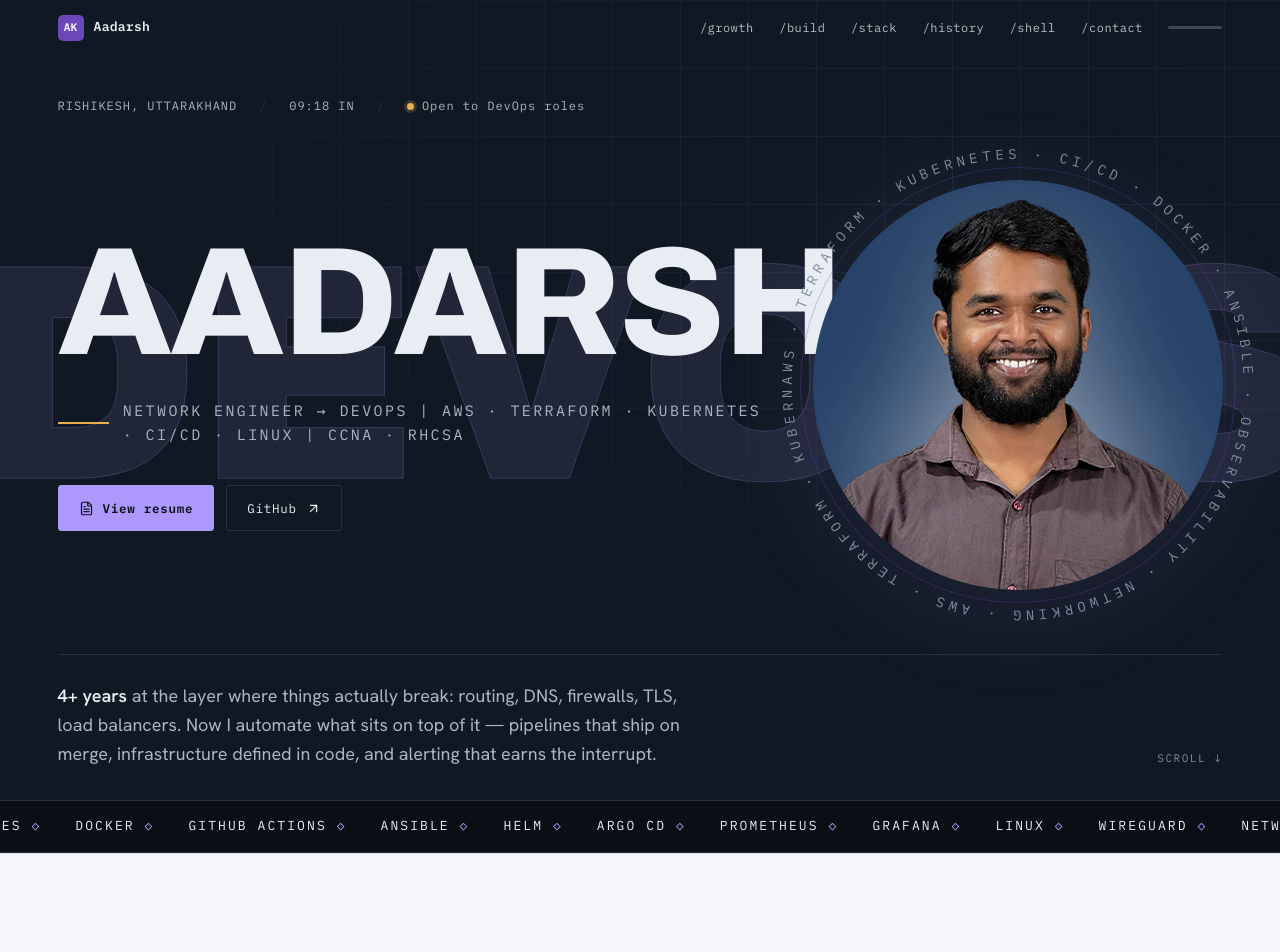
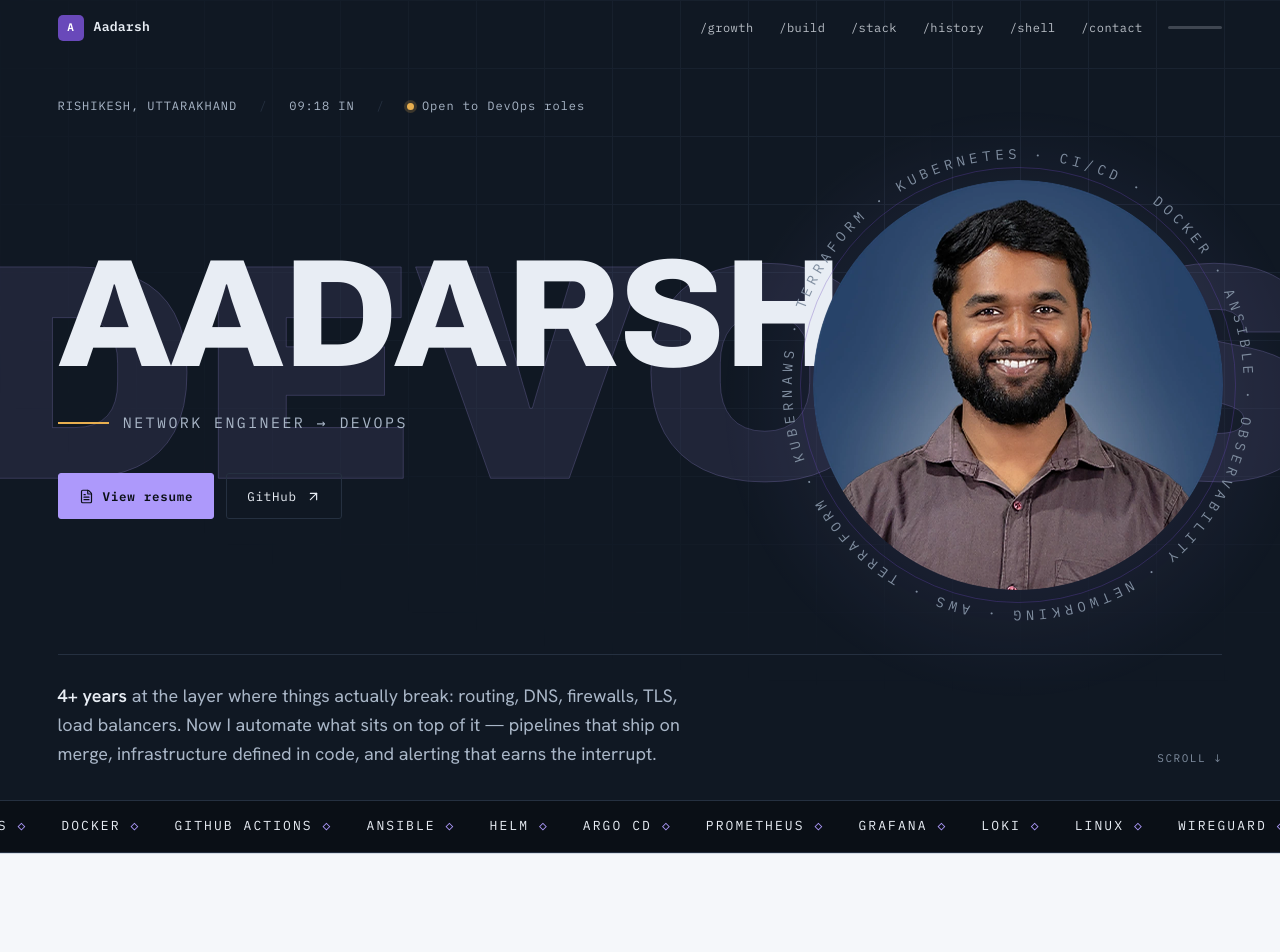
Before and after one commit to aaadarshkumar/aaadarshkumar.github.io, a React (Vite) app: page / in a window 1280 px wide. Shown: the top 952 px of the page. Built offline with nearby package versions, Linux system fonts and the light colour scheme.

Commit message:
Sync Profile Name

```diff
--- a/index.html
+++ b/index.html
@@ -8,7 +8,7 @@
     <title>Aadarsh — Network Engineer → DevOps</title>
     <meta
       name="description"
-      content="Aadarsh — Network engineer moving into DevOps. 4+ years across AWS, Linux, networking, CI/CD, Terraform, Docker and Kubernetes."
+      content="Aadarsh — network engineer moving into DevOps. 4+ years across AWS, Linux, networking, CI/CD, Terraform, Docker and Kubernetes. Based in Rishikesh, India."
     />
     <link rel="canonical" href="https://aaadarshkumar.github.io/" />
 
@@ -52,7 +52,10 @@
         "@context": "https://schema.org",
         "@type": "Person",
         "name": "Aadarsh",
-        "jobTitle": "Network Engineer → DevOps",
+        "givenName": "Aadarsh",
+        "alternateName": "Aadarsh Kumar",
+        "jobTitle": "Network Engineer",
+        "worksFor": { "@type": "Organization", "name": "Rubico" },
         "url": "https://aaadarshkumar.github.io/",
         "email": "aadarshkumar9916@gmail.com",
         "address": { "@type": "PostalAddress", "addressLocality": "Rishikesh", "addressRegion": "Uttarakhand", "addressCountry": "IN" },
@@ -60,7 +63,7 @@
           "https://github.com/aaadarshkumar",
           "https://www.linkedin.com/in/aadarsh-kumar-795101212"
         ],
-        "knowsAbout": ["DevOps", "Amazon Web Services", "Terraform", "Kubernetes", "Docker", "CI/CD", "Ansible", "Linux administration", "Computer networking", "Observability"]
+        "knowsAbout": ["DevOps", "Platform engineering", "Amazon Web Services", "Terraform", "Kubernetes", "Docker", "CI/CD", "GitOps", "Ansible", "Linux administration", "Computer networking", "Observability", "WireGuard"]
       }
     </script>
   </head>
--- a/src/components/Hero.tsx
+++ b/src/components/Hero.tsx
@@ -1,5 +1,5 @@
 import { ArrowUpRight, FileText } from 'lucide-react'
-import { heroGhost, heroThesis, portrait, profile, resume, yearsSinceStart } from '../data'
+import { fullName, heroGhost, heroThesis, portrait, profile, resume, yearsSinceStart } from '../data'
 import { useLocalTime } from '../lib/hooks'
 
 const RING_TEXT = 'AWS · TERRAFORM · KUBERNETES · CI/CD · DOCKER · ANSIBLE · OBSERVABILITY · NETWORKING · '
@@ -35,7 +35,7 @@ export function Hero() {
         <div className="hero__intro">
           <h1 className="hero__name dsp">
             <span>{profile.first}</span>
-            <span className="l2">{profile.last}</span>
+            {profile.last ? <span className="l2">{profile.last}</span> : null}
           </h1>
 
           <p className="hero__role">{profile.role}</p>
@@ -63,7 +63,7 @@ export function Hero() {
             src={portrait}
             width={800}
             height={800}
-            alt={`${profile.first} ${profile.last}`}
+            alt={fullName}
             fetchPriority="high"
           />
           <span className="port__edge" aria-hidden="true" />
--- a/src/components/History.tsx
+++ b/src/components/History.tsx
@@ -1,4 +1,4 @@
-import { priorCerts, profile, roles, socials } from '../data'
+import { fullName, priorCerts, profile, roles, socials } from '../data'
 
 export function History() {
   return (
@@ -85,7 +85,7 @@ export function Contact() {
 
       <footer className="foot">
         <span>
-          © {new Date().getFullYear()} {profile.first} {profile.last} · {profile.city}
+          © {new Date().getFullYear()} {fullName} · {profile.city}
         </span>
         <a href="#top">Back to top ↑</a>
       </footer>
--- a/src/components/Shell.tsx
+++ b/src/components/Shell.tsx
@@ -1,6 +1,6 @@
 import { useEffect, useMemo, useRef, useState } from 'react'
 import type { KeyboardEvent, ReactNode } from 'react'
-import { badges, credentials, profile, resume, roles, stack, yearsSinceStart } from '../data'
+import { badges, credentials, fullName, profile, resume, roles, stack, yearsSinceStart } from '../data'
 import type { ShellCommand } from '../types'
 
 const HOST = 'aadarsh@cloud'
@@ -13,7 +13,7 @@ function buildCommands(): ShellCommand[] {
       command: 'whoami',
       description: 'who you are talking to',
       output: [
-        `${profile.first} ${profile.last} — ${profile.role}`,
+        `${fullName} — ${profile.role}`,
         `${profile.city}, ${profile.country} · ${yearsSinceStart()}+ years in networking and infrastructure`,
         'moving into DevOps and platform engineering — networking is the foundation, not the exit',
       ],
@@ -90,7 +90,7 @@ export function Shell() {
   const commands = useMemo(() => buildCommands(), [])
   const [lines, setLines] = useState<Line[]>([
     { kind: 'in', body: 'whoami' },
-    { kind: 'out', body: `${profile.first} ${profile.last} — ${profile.role}` },
+    { kind: 'out', body: `${fullName} — ${profile.role}` },
     {
       kind: 'out',
       body: <span className="shell__hint">type `help` for the list of commands</span>,
--- a/src/components/SiteHeader.tsx
+++ b/src/components/SiteHeader.tsx
@@ -1,5 +1,5 @@
 import { useStuck } from '../lib/hooks'
-import { profile } from '../data'
+import { fullName, monogram } from '../data'
 
 const NAV = [
   { label: '/growth', href: '#growth' },
@@ -17,10 +17,10 @@ export function SiteHeader() {
     <header className={`chrome${stuck ? ' stuck' : ''}`}>
       <a className="chrome__mark" href="#top">
         <span className="chrome__mono" aria-hidden="true">
-          AK
+          {monogram}
         </span>
         <span className="chrome__name">
-          {profile.first} {profile.last}
+          {fullName}
         </span>
       </a>
 
--- a/src/data/index.ts
+++ b/src/data/index.ts
@@ -5,7 +5,7 @@
 
 import { Github, Linkedin, FileText, Mail } from 'lucide-react'
 import portrait from '../assets/portrait.webp'
-import resume from '../assets/aadarsh_kumar_resume.pdf'
+import resume from '../assets/aadarsh_resume.pdf'
 import lfs162Art from '../assets/badges/lfs162.webp'
 import lfs158Art from '../assets/badges/lfs158.webp'
 import awsCpArt from '../assets/badges/aws-cloud-practitioner.webp'
@@ -29,8 +29,13 @@ export { portrait, resume }
 
 export const profile = {
   first: 'Aadarsh',
+  /** Empty on purpose — legal name on DL, Aadhaar and PAN is the single
+   *  name "Aadarsh". Render names via `fullName` below, never by
+   *  concatenating first + last, or you get a trailing space. */
   last: '',
-  role: 'Network Engineer → DevOps | AWS · Terraform · Kubernetes · CI/CD · Linux | CCNA · RHCSA',
+  /** Positioning line, not an employment title. The verifiable job title
+   *  lives in `roles` below and must match LinkedIn exactly. */
+  role: 'Network Engineer → DevOps',
   city: 'Rishikesh, Uttarakhand',
   country: 'IN',
   /** IANA zone used by the live clock in the hero */
@@ -47,6 +52,12 @@ export const profile = {
   /** Career start. Drives the year count in the hero and `uptime`. */
   startedISO: '2022-01-01',
 }
+
+/** Name as one string — safe whether or not `last` is set. */
+export const fullName = [profile.first, profile.last].filter(Boolean).join(' ')
+
+/** Monogram for the sticky header. */
+export const monogram = (profile.first[0] + (profile.last[0] ?? '')).toUpperCase()
 
 /** Huge word behind the hero. Keep it short — one word reads best. */
 export const heroGhost = 'DEVOPS'
@@ -77,15 +88,15 @@ export const aboutChips = [
 export const aboutCopy: string[] = [
   'I have spent four years running networks and Linux infrastructure — routing and switching, DNS, firewall policy, VPN tunnels, certificates, load balancers, and the servers underneath all of it. I am now moving deliberately into DevOps and platform engineering.',
   'The networking background turns out to be the useful part rather than the thing I am leaving behind. A security group that is one port too tight, a health check aimed at the wrong port, an MTU mismatch inside an overlay, a certificate that expired on a Saturday — that is where most production incidents actually live, and it is the layer I have been debugging for years.',
-  'So when a pipeline goes green but traffic still will not flow, I know where to look. Day to day I am building CI/CD in GitHub Actions, describing AWS in Terraform and Ansible instead of clicking it, packaging with Docker, and wiring Prometheus and Grafana so an alert still means something.',
+  'Day to day that now means provisioning workstations through a GitOps pipeline instead of a checklist, managing roughly a hundred mixed Linux, macOS and Windows endpoints as version-controlled config, running a threat-detection and log pipeline that routes real signal to chat, and building CI/CD in GitHub Actions. So when a pipeline goes green but traffic still will not flow, I know where to look.',
 ]
 
 export const sheet: SheetRow[] = [
-  { key: 'Now', value: 'Network Engineer  , Rubico' },
-  { key: 'Moving to', value: 'DevOps / Platform engineering' },
-  { key: 'Foundation', value: '4+ yrs networking, Linux, AWS' },
-  { key: 'Deepening', value: 'Kubernetes · Terraform · GitOps' }
-  // { key: 'Certified', value: 'CCNA · RHCSA · MCSA · AWS CCP' },
+  { key: 'Now', value: 'Network Engineer, Rubico' },
+  { key: 'Moving to', value: 'DevOps / platform engineering' },
+  { key: 'Foundation', value: `${yearsSinceStart()}+ yrs networking, Linux, AWS` },
+  { key: 'Deepening', value: 'Kubernetes · Terraform · GitOps' },
+  { key: 'Certified', value: 'CCNA · RHCSA · AWS CCP · LFS158 · LFS162' },
 ]
 
 /* ---------- ticker ---------- */
@@ -101,6 +112,7 @@ export const tickerItems = [
   'Argo CD',
   'Prometheus',
   'Grafana',
+  'Loki',
   'Linux',
   'WireGuard',
   'Networking',
@@ -111,7 +123,7 @@ export const tickerItems = [
 
 /* ---------- what I build ----------
    Spans are tuned to fill the 12-column grid exactly:
-   Wide(8) + Third(4) | Third + Third + Third | Half(6) + Half(6)
+   Wide(8) + Third(4) | Wide(8) + Third(4) | Third×3 | Third×3
    Reorder freely, but keep each row adding up to 12.                */
 
 export const work: WorkItem[] = [
@@ -131,6 +143,24 @@ export const work: WorkItem[] = [
       'Provisioning and securing EC2, VPC, RDS and S3 — subnets, route tables, security groups and IAM boundaries, not just instances.',
     tags: ['EC2', 'VPC', 'RDS', 'S3', 'IAM'],
     glyph: 'cloud',
+    span: Span.Third,
+  },
+  {
+    title: 'GitOps workstation provisioning',
+    kind: 'GitOps · Configuration',
+    description:
+      'Ansible playbooks orchestrated through Gitea Actions as a multi-job DAG, with a composite action for the setup every job shares. Machine build-out went from a manual checklist to a reviewed merge — privilege escalation, package-source compatibility across Ubuntu releases and secure key handling all solved inside the pipeline rather than by hand each time.',
+    tags: ['Ansible', 'Gitea Actions', 'GitOps', 'Bash', 'Linux'],
+    glyph: 'script',
+    span: Span.Wide,
+  },
+  {
+    title: 'Endpoint fleet as code',
+    kind: 'Endpoint · Config as code',
+    description:
+      'Roughly 99 mixed Linux, macOS and Windows hosts managed as version-controlled configuration, with a systemd watchdog that tells a deliberate stop apart from a real failure before it raises an alert.',
+    tags: ['Fleet', 'osquery', 'systemd', 'GitOps'],
+    glyph: 'server',
     span: Span.Third,
   },
   {
@@ -161,22 +191,22 @@ export const work: WorkItem[] = [
     span: Span.Third,
   },
   {
+    title: 'Threat detection and log pipeline',
+    kind: 'Security · Observability',
+    description:
+      'CrowdSec, Suricata and ClamAV across exposed hosts, with logs shipped over an encrypted tunnel into Loki and Grafana alert rules routing real signal to chat.',
+    tags: ['CrowdSec', 'Suricata', 'Grafana Alloy', 'Loki', 'WireGuard'],
+    glyph: 'network',
+    span: Span.Third,
+  },
+  {
     title: 'WireGuard VPN infrastructure',
     kind: 'Networking · Cloud',
     description:
-      'Built WireGuard VPN infrastructure from scratch on AWS EC2 and Lightsail — instance provisioning, firewall and routing configuration, peer management, client provisioning and secure remote connectivity.',
-    tags: ['WireGuard', 'AWS EC2', 'Lightsail', 'Routing', 'Linux'],
+      'Built WireGuard VPN infrastructure from scratch on AWS EC2 and Lightsail — instance provisioning, firewall and routing configuration, peer management and secure remote connectivity.',
+    tags: ['WireGuard', 'AWS EC2', 'Lightsail', 'Routing'],
     glyph: 'vpn',
-    span: Span.Half,
-  },
-  {
-    title: 'The networking foundation',
-    kind: 'Network · Security',
-    description:
-      'Building-wide network infrastructure: routing and switching, DNS, firewall policy, TLS and certificate lifecycle, and the Linux troubleshooting that goes with all of it. This is the layer most cloud incidents actually resolve to.',
-    tags: ['Routing', 'DNS', 'Firewalls', 'TLS', 'Wireshark'],
-    glyph: 'network',
-    span: Span.Half,
+    span: Span.Third,
   },
 ]
 
@@ -185,7 +215,7 @@ export const work: WorkItem[] = [
 export const stack: StackGroup[] = [
   {
     name: 'Cloud',
-    items: ['AWS EC2', 'VPC', 'RDS', 'S3', 'Elastic Beanstalk', 'CloudWatch', 'Azure', 'DigitalOcean'],
+    items: ['AWS EC2', 'VPC', 'RDS', 'S3', 'Lightsail', 'Elastic Beanstalk', 'CloudWatch', 'Azure', 'DigitalOcean'],
   },
   {
     name: 'Infrastructure as code',
@@ -193,54 +223,69 @@ export const stack: StackGroup[] = [
   },
   {
     name: 'CI/CD',
-    items: ['GitHub Actions', 'Jenkins', 'GitLab CI', 'AWS CodePipeline', 'Argo CD'],
+    items: ['GitHub Actions', 'Gitea Actions', 'Jenkins', 'GitLab CI', 'AWS CodePipeline', 'Argo CD'],
   },
   {
     name: 'Containers',
-    items: ['Docker', 'Kubernetes', 'Helm', 'Nginx', 'Apache'],
+    items: ['Docker', 'Kubernetes', 'Helm', 'LXD / LXC', 'Nginx', 'Apache'],
   },
   {
     name: 'Observe & operate',
-    items: ['Prometheus', 'Grafana', 'Loki', 'Linux administration', 'Bash', 'Python'],
+    items: ['Prometheus', 'Grafana', 'Grafana Alloy', 'Loki', 'Fleet / osquery', 'Linux administration', 'Bash', 'Python'],
   },
   {
     name: 'Network & security',
-    items: ['Routing & switching', 'DNS', 'Firewall policy', 'WireGuard', 'TLS / OpenSSL', 'Wireshark'],
+    items: ['Routing & switching', 'DNS', 'Firewall policy', 'WireGuard', 'TLS / OpenSSL', 'CrowdSec', 'Suricata', 'Wireshark'],
   },
 ]
 
-/* ---------- history ---------- */
+/* ---------- history ----------
+   `title` here is the employment title a background check would confirm.
+   Keep it identical to LinkedIn. Positioning goes in `profile.role`.     */
 
 export const roles: Role[] = [
   {
     org: 'Rubico',
-    title: 'Network Engineer → DevOps',
-    period: 'Sep 2022 — Present',
-    place: 'Uttarakhand, IN',
+    title: 'Network Engineer',
+    period: 'Dec 2024 — Present',
+    place: 'Haridwar, IN · On-site',
     points: [
-      'Build and maintain CI/CD pipelines in GitHub Actions and AWS CodePipeline, cutting releases down to a merge.',
-      'Provision and secure AWS infrastructure — EC2, VPC, RDS, S3 — and automate application deployments with Elastic Beanstalk.',
-      'Run building-wide network infrastructure: routing and switching, DNS, firewall policy and remote access, plus Linux troubleshooting for internal teams.',
-      'Automate operational work in Bash, Python and YAML, and package applications with Docker for consistent environments.',
-      'Monitor system performance with CloudWatch, apply security practices and tune environments for availability and scale.',
+      'Build and maintain CI/CD pipelines in GitHub Actions and AWS CodePipeline, cutting a release down to a merge.',
+      'Built a GitOps workstation provisioning pipeline — Ansible playbooks orchestrated through Gitea Actions as a multi-job DAG with a composite action for shared setup.',
+      'Manage roughly 99 mixed Linux, macOS and Windows endpoints as version-controlled configuration, with a systemd watchdog that separates a deliberate stop from a real failure before alerting.',
+      'Designed and run a threat-detection stack — CrowdSec, Suricata and ClamAV — shipping logs over WireGuard into Loki with Grafana alert rules routing to chat.',
+      'Run building-wide network infrastructure: routing and switching, DNS, firewall policy, site-to-site VPN and certificate lifecycle.',
+    ],
+  },
+  {
+    org: 'Rubico',
+    title: 'Associate Network/Cloud Support Engineer',
+    period: 'Sep 2022 — Dec 2024',
+    place: 'Haridwar, IN · On-site',
+    points: [
+      'Provisioned and secured AWS infrastructure — EC2, VPC, RDS, S3 — and automated application deployments with Elastic Beanstalk.',
+      'Built WireGuard VPN infrastructure from scratch on EC2 and Lightsail: provisioning, routing, firewall policy and peer management.',
+      'Automated operational work in Bash, Python and YAML, and packaged applications with Docker for consistent environments.',
+      'Monitored system performance with CloudWatch, applied security practices and tuned environments for availability and scale.',
+      'Installed and maintained Apache and Nginx web servers, and handled Linux troubleshooting for internal teams.',
     ],
   },
   {
     org: 'MISNT Service Private Limited',
-    title: 'IT Support Engineer',
-    period: 'Jan 2022 — Sep 2022',
-    place: 'IN',
+    title: 'Network and Desktop Support Engineer',
+    period: 'Jan 2022 — Aug 2022',
+    place: 'Dehradun, IN',
     points: [
       'Worked directly with clients to diagnose technical issues and scope service needs.',
+      'Configured and troubleshot routing, switching and LAN connectivity to keep downtime short.',
       'Installed and maintained hardware and peripherals; handled OS and software installs and upgrades.',
-      'Resolved network faults to keep downtime short, and kept service reports and inventory current.',
     ],
   },
   {
     org: 'Modern Institute of Technology',
     title: 'Bachelor of Computer Applications',
     period: 'Aug 2019 — 2021',
-    place: 'IN',
+    place: 'Rishikesh, IN',
     points: ['Computing fundamentals, networks and systems — the base the rest of this was built on.'],
   },
 ]
@@ -290,8 +335,8 @@ export const badges: Badge[] = [
     art: lfs158Art,
   },
   {
-    title: 'AWS Cloud Practitioner',
-    code: 'SimuLearn',
+    title: 'AWS Cloud Practitioner Essentials',
+    code: 'AWS Training (course)',
     issuer: 'Amazon Web Services',
     date: 'Jul 2026',
     verify: 'https://www.credly.com/badges/59884cce-a1dd-4717-9baa-2b217ecab5ca/public_url',
@@ -404,7 +449,7 @@ export const priorCerts = [
 ]
 
 export const growthLead = {
-  text: 'Four years of networking got me here. ',
+  text: `${yearsWord(yearsSinceStart())} years of networking got me here. `,
   accent: 'The last twelve months are how I get there.',
 }
 
@@ -424,3 +469,9 @@ export function yearsSinceStart(): number {
   const ms = Date.now() - start.getTime()
   return Math.max(1, Math.floor(ms / (1000 * 60 * 60 * 24 * 365.25)))
 }
+
+/** Spells the year count so prose reads "Four years" rather than "4 years". */
+export function yearsWord(n: number): string {
+  const words = ['Zero', 'One', 'Two', 'Three', 'Four', 'Five', 'Six', 'Seven', 'Eight', 'Nine', 'Ten']
+  return words[n] ?? String(n)
+}
```
Also changed, not shown: 1 other file (tests, documents, lock files or other folders).
